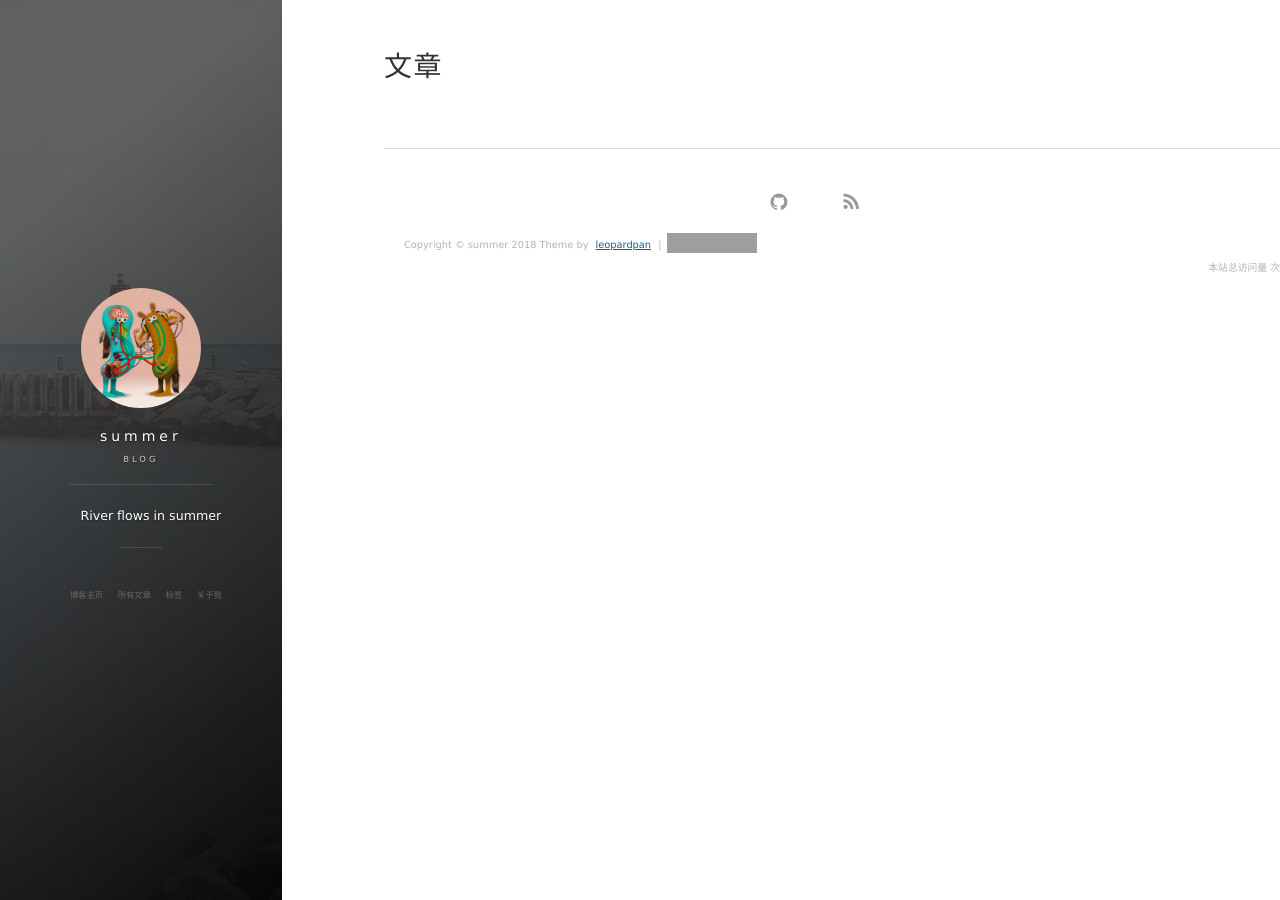
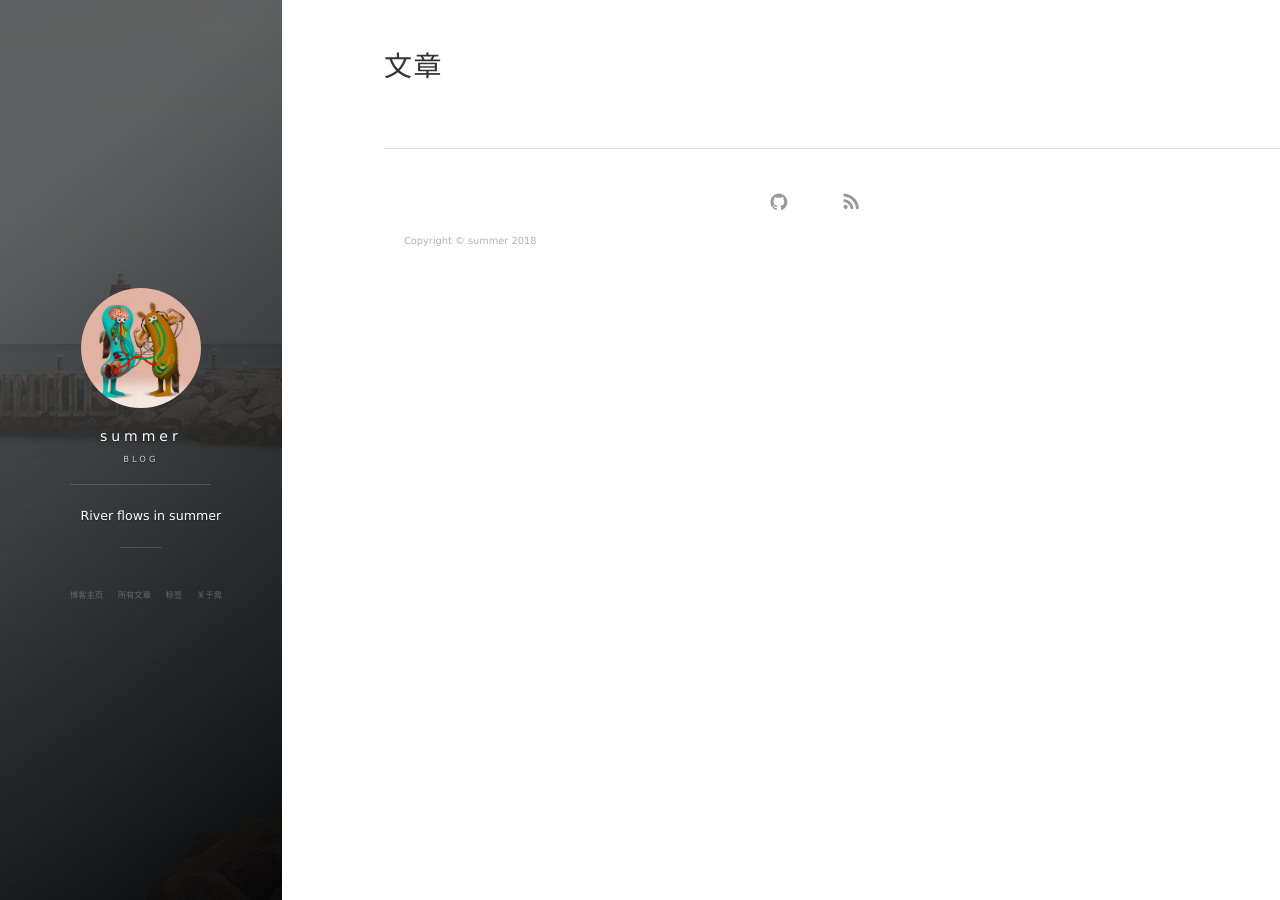
Before and after one commit to summerffly/summerffly.github.io, a Jekyll site: the page built from archive.html, in a window 1280 px wide. Built offline with Jekyll 4.4.1, drawn with Linux system fonts in a browser that asks for light colours; nearby versions of some CDN libraries; comment, search, counter and statistics services are not loaded; grey boxes are pictures that could not be loaded.

Commit message:
Modify UI
- 调整模板UI

```diff
--- a/_includes/footer.html
+++ b/_includes/footer.html
@@ -69,20 +69,13 @@
 
         <div class = "footer_div">
            <p class="copyright text-muted">
-            Copyright &copy; {{ site.title }} {{ site.time | date: '%Y' }} Theme by <a href="http://baixin.io/">leopardpan</a> |
-            <iframe
-                style="margin-left: 2px; margin-bottom:-5px;"
-                frameborder="0" scrolling="0" width="91px" height="20px"
-                src="https://ghbtns.com/github-btn.html?user=leopardpan&repo=leopardpan.github.io&type=star&count=true" >
-            </iframe>
+            Copyright &copy; {{ site.title }} {{ site.time | date: '%Y' }}
             </p>
         	<div align="right">
     			<link rel="stylesheet" href="//cdn.bootcss.com/font-awesome/4.3.0/css/font-awesome.min.css">
 
           <!-- 访问统计 -->
           <span id="busuanzi_container_site_pv">
-            本站总访问量
-            <span id="busuanzi_value_site_pv"></span>次
           </span>
 
         </div>
--- a/_layouts/post.html
+++ b/_layouts/post.html
@@ -19,6 +19,3 @@ layout: default
 
   </section>
 </article>
-
-{% include new-old.html %}
-{% include comments.html %}
```
Also changed, not shown: 4 other files.
